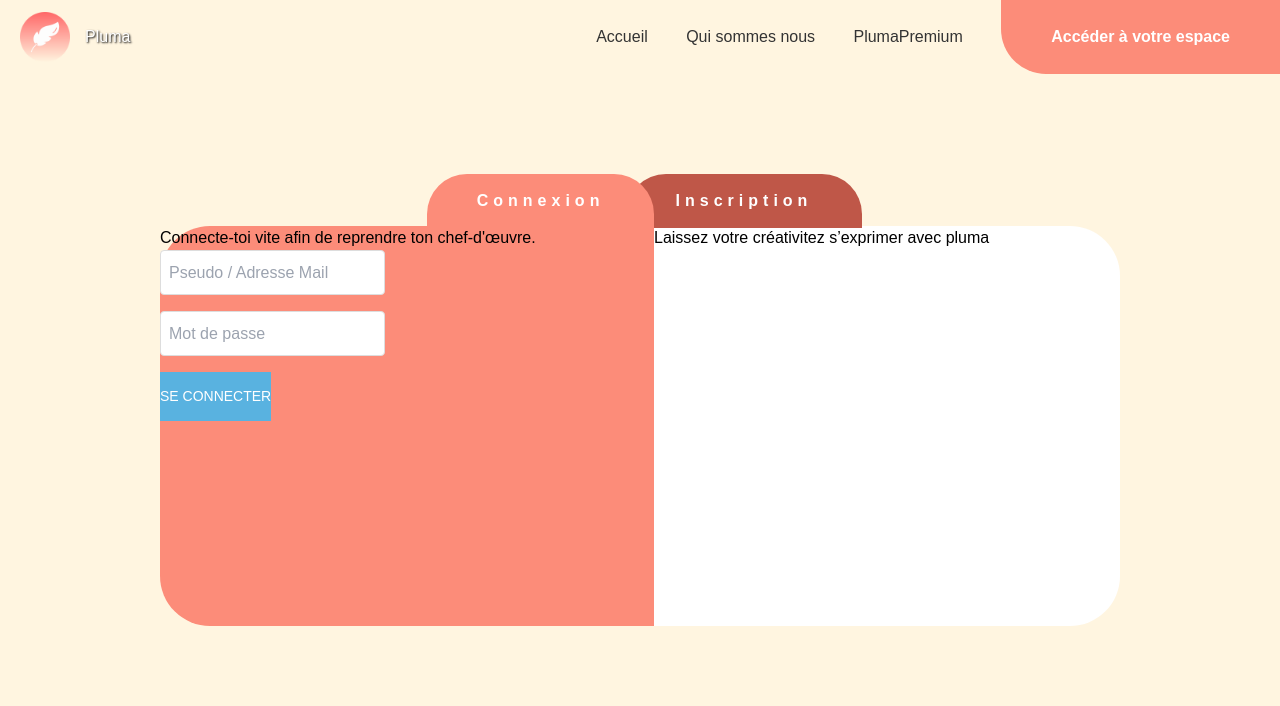
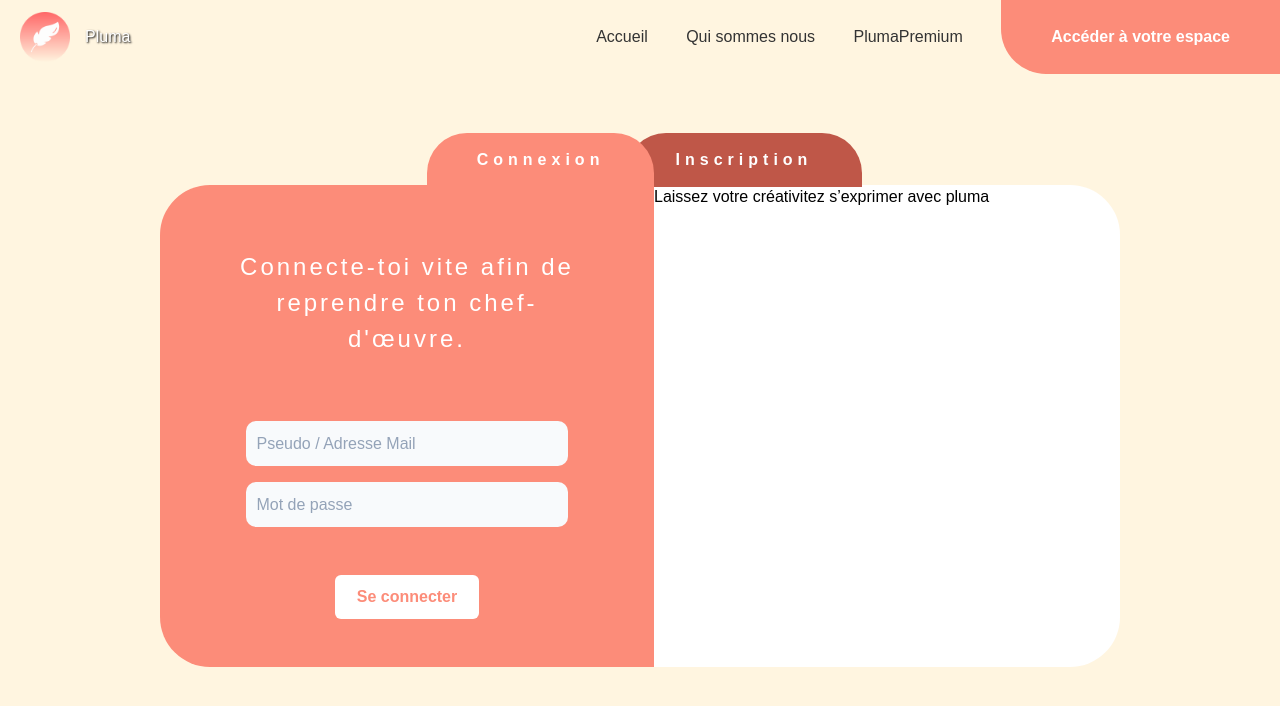
Before and after one commit to Nuxnuxx/Pluma, a React (Create React App) app in the folder client/: page /inscription-connexion in a window 1280 px wide. Shown: the top 706 px of the page. Built offline with nearby package versions, Linux system fonts and the light colour scheme.

Commit message:
Première partie design de connexion terminer

```diff
--- a/client/src/siteVitrine/pages/ConnexionInscription.js
+++ b/client/src/siteVitrine/pages/ConnexionInscription.js
@@ -4,16 +4,18 @@ import "../styles/ConnexionInscription.scss";
 const LoginForm = () => (
     <>
         <form id="login-form" action="" method="post" role="form" className="active-form">
-            <p>Connecte-toi vite afin de reprendre ton chef-d'œuvre.</p>
-            <div className="mb-4">
+            <div className="Paragraphe1 p-16">
+                <p>Connecte-toi vite afin de reprendre ton chef-d'œuvre.</p>
+            </div>
+            <div className="pseudo mb-4">
                 <input type="text" name="username" id="username" tabIndex="1" className="form-input" placeholder="Pseudo / Adresse Mail" />
             </div>
-            <div className="mb-4">
+            <div className="motdepasse mb-4">
                 <input type="password" name="password" id="password" tabIndex="2" className="form-input" placeholder="Mot de passe" />
             </div>
-            <div className="mb-4">
-                <button type="submit" name="login-submit" id="login-submit" tabIndex="4" className="btn btn-login">
-                    Se connecter
+            <div className="btnconnexion m-12">
+                <button type="submit" name="login-submit" id="login-submit" tabIndex="3" className="btn btn-login">
+                    <b>Se connecter</b>
                 </button>
             </div>
         </form>
@@ -28,7 +30,9 @@ const RegisterForm = () => (
             <p>Laissez votre créativitez s’exprimer avec pluma</p>
         </div>
         <form id="register-form" action="" method="post" role="form" className="active-form">
-            <p>Laisse ta plume te guider en rejoignant Pluma. </p>
+            <div className="Paragraphe1 p-14 ">
+                <p>Laisse ta plume te guider en rejoignant Pluma. </p>
+            </div>
             <div className="mb-4">
                 <input type="text" name="username" id="username" tabIndex="1" className="form-input" placeholder="Pseudo" />
             </div>
--- a/client/src/siteVitrine/styles/ConnexionInscription.scss
+++ b/client/src/siteVitrine/styles/ConnexionInscription.scss
@@ -71,39 +71,30 @@
       }
     }
 
-    input[type="text"],
-    input[type="email"],
-    input[type="password"] {
+    input {
       height: 45px;
-      border: 1px solid #ddd;
-      font-size: 16px;
-      transition: all 0.1s linear;
+      width: 65%;
+      line-height: 30px;
+      border: 2px solid transparent;
+      border-radius: 10px;
+      outline: none;
+      background-color: #f8fafc;
+      color: #0d0c22;
+      transition: .5s ease;
 
-      &:hover,
-      &:focus {
+      &::placeholder {
+        color: #94a3b8;
+      }
+
+      &:focus, &:hover {
         outline: none;
-        box-shadow: none;
-        border-color: #ccc;
+        border-color: #FFFFFF;
+        background-color: #FFFFFF;
+        box-shadow: 0 0 0 5px #FFFFFF;
       }
     }
 
-    .btn-login {
-      background-color: #59B2E0;
-      outline: none;
-      color: #fff;
-      font-size: 14px;
-      height: auto;
-      font-weight: normal;
-      padding: 14px 0;
-      text-transform: uppercase;
-      border-color: #59B2E6;
 
-      &:hover,
-      &:focus {
-        color: #fff;
-        background-color: #53A3CD;
-        border-color: #53A3CD;
-      }
   }
 
   .forgot-password {
@@ -136,4 +127,132 @@
     }
   }
 }
+
+.Paragraphe1 {
+  color: #FFFFFF;
+  font-size: 24px;
+  text-align: center;
+  letter-spacing: 3px;
 }
+
+.pseudo{
+  display: flex;
+  justify-content: center;
+  align-items: center;
+}
+
+
+.btnconnexion{
+  display: flex;
+  justify-content: center;
+  align-items: center;
+}
+
+.motdepasse {
+  display: flex;
+  justify-content: center;
+  line-height: 30px;
+  position: relative;
+
+  .icon {
+    position: absolute;
+    left: 1rem;
+    fill: none;
+    width: 1rem;
+    height: 1rem;
+  }
+}
+
+.btn-login {
+  z-index: 1;
+  position: relative;
+  padding: 10px 22px;
+  border-radius: 6px;
+  border: none;
+  color: #fc8c79;
+  cursor: pointer;
+  background-color: #FFFFFF;
+  transition: all 0.2s ease;
+
+  &:active {
+    transform: scale(0.96);
+  }
+
+  &:before,
+  &:after {
+    position: absolute;
+    content: "";
+    width: 150%;
+    left: 50%;
+    height: 100%;
+    transform: translateX(-50%);
+    z-index: -1000;
+    background-repeat: no-repeat;
+  }
+
+  &:hover::before {
+    top: -70%;
+    background-image: radial-gradient(circle, #FFFFFF 20%, transparent 20%),
+    radial-gradient(circle, transparent 20%, #FFFFFF 20%, transparent 30%),
+    radial-gradient(circle, #FFFFFF 20%, transparent 20%),
+    radial-gradient(circle, #FFFFFF 20%, transparent 20%),
+    radial-gradient(circle, transparent 10%, #FFFFFF 15%, transparent 20%),
+    radial-gradient(circle, #FFFFFF 20%, transparent 20%),
+    radial-gradient(circle, #FFFFFF 20%, transparent 20%),
+    radial-gradient(circle, #FFFFFF 20%, transparent 20%),
+    radial-gradient(circle, #FFFFFF 20%, transparent 20%);
+    background-size: 10% 10%, 20% 20%, 15% 15%, 20% 20%, 18% 18%, 10% 10%, 15% 15%, 10% 10%, 18% 18%;
+    background-position: 50% 120%;
+    animation: greentopBubbles 0.6s ease;
+  }
+
+  &:hover::after {
+    bottom: -70%;
+    background-image: radial-gradient(circle, #FFFFFF 20%, transparent 20%),
+    radial-gradient(circle, #FFFFFF 20%, transparent 20%),
+    radial-gradient(circle, transparent 10%, #FFFFFF 15%, transparent 20%),
+    radial-gradient(circle, #FFFFFF 20%, transparent 20%),
+    radial-gradient(circle, #FFFFFF 20%, transparent 20%),
+    radial-gradient(circle, #FFFFFF 20%, transparent 20%),
+    radial-gradient(circle, #FFFFFF 20%, transparent 20%);
+    background-size: 15% 15%, 20% 20%, 18% 18%, 20% 20%, 15% 15%, 20% 20%, 18% 18%;
+    background-position: 50% 0;
+    animation: greenbottomBubbles 0.6s ease;
+  }
+}
+
+@keyframes greentopBubbles {
+  0% {
+    background-position: 5% 90%, 10% 90%, 10% 90%, 15% 90%, 25% 90%, 25% 90%,
+    40% 90%, 55% 90%, 70% 90%;
+  }
+
+  50% {
+    background-position: 0 80%, 0 20%, 10% 40%, 20% 0, 30% 30%, 22% 50%,
+    50% 50%, 65% 20%, 90% 30%;
+  }
+
+  100% {
+    background-position: 0 70%, 0 10%, 10% 30%, 20% -10%, 30% 20%, 22% 40%,
+    50% 40%, 65% 10%, 90% 20%;
+    background-size: 0 0, 0 0, 0 0, 0 0, 0 0, 0 0;
+  }
+}
+
+@keyframes greenbottomBubbles {
+  0% {
+    background-position: 10% -10%, 30% 10%, 55% -10%, 70% -10%, 85% -10%,
+    70% -10%, 70% 0%;
+  }
+
+  50% {
+    background-position: 0 80%, 20% 80%, 45% 60%, 60% 100%, 75% 70%, 95% 60%,
+    105% 0;
+  }
+
+  100% {
+    background-position: 0 90%, 20% 90%, 45% 70%, 60% 110%, 75% 80%, 95% 70%,
+    110% 10%;
+    background-size: 0 0, 0 0, 0 0, 0 0, 0 0, 0 0;
+  }
+}
```
Lines whose indentation alone changed are shown as unchanged.
